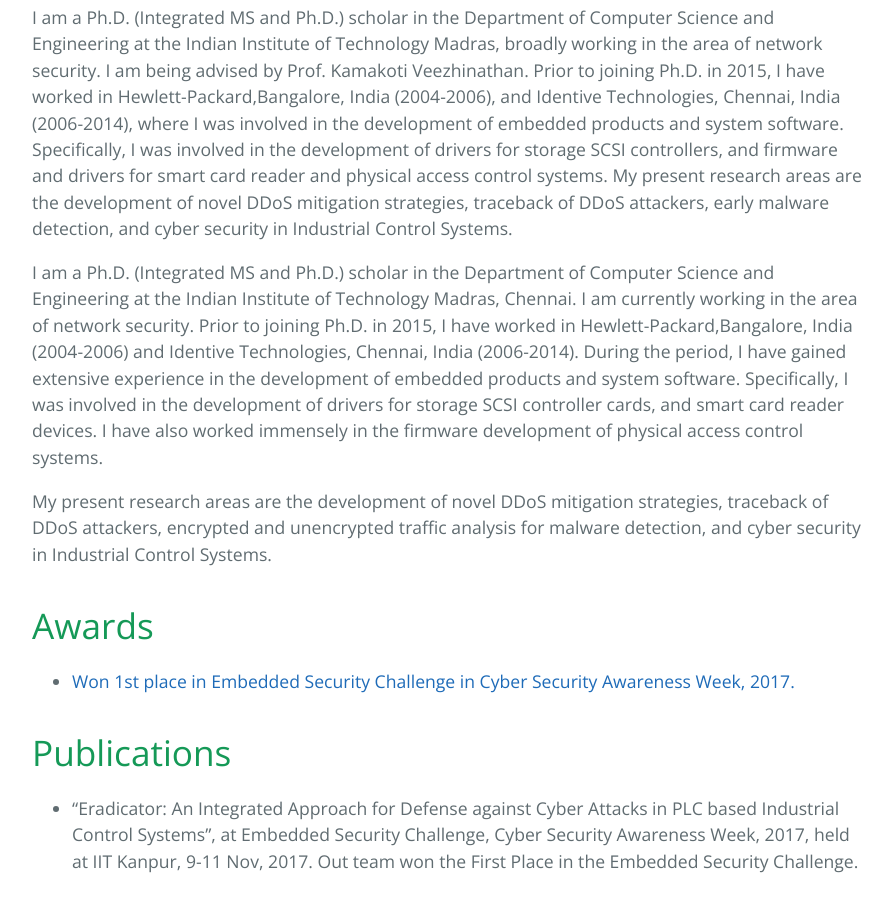
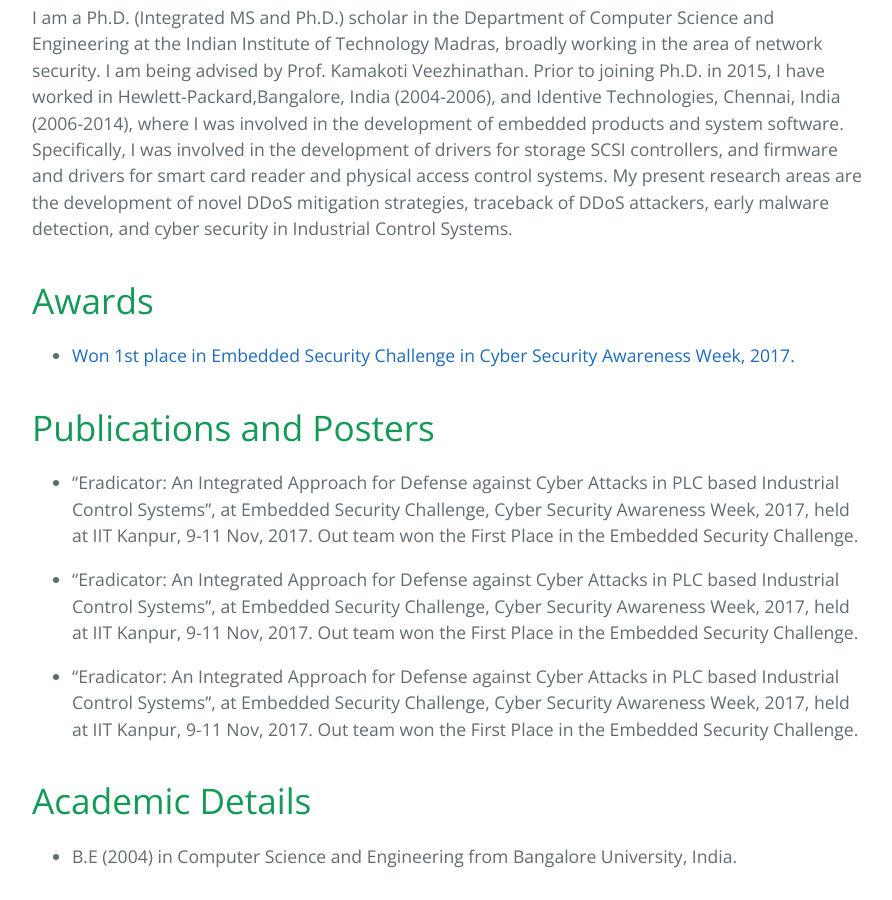
Before and after one commit to sareenakp/sareenakp_older_wedbite, a Jekyll site: the page built from index.md, in a window 1280 px wide and 900 px high, scrolled down 481 px. Shown: the whole window, without its empty margins (192-1084 px from the left). Built offline with Jekyll 4.4.1, drawn with Linux system fonts in a browser that asks for light colours; our own code applies the rules of GitHub Pages for plain Markdown files.

Commit message:
Update index.md

```diff
--- a/index.md
+++ b/index.md
@@ -3,16 +3,6 @@
 
 
 I am a Ph.D. (Integrated MS and Ph.D.) scholar in the Department of Computer Science and Engineering at the Indian Institute of Technology Madras, broadly working in the area of network security. I am being advised by Prof. Kamakoti Veezhinathan. Prior to joining Ph.D. in 2015, I have worked in Hewlett-Packard,Bangalore, India (2004-2006), and Identive Technologies, Chennai, India (2006-2014), where I was involved in the development of embedded products and system software. Specifically, I was involved in the development of drivers for storage SCSI controllers, and firmware and drivers for smart card reader and physical access control systems. My present research areas are the development of novel DDoS mitigation strategies, traceback of DDoS attackers, early malware detection, and cyber
-security in Industrial Control Systems.
-
-I am a Ph.D. (Integrated MS and Ph.D.) scholar in the Department of Computer Science and Engineering at the Indian Institute of Technology Madras, Chennai. I am currently working in
-the area of network security. Prior to joining Ph.D. in 2015, I have worked in Hewlett-Packard,Bangalore, India (2004-2006) and Identive Technologies, Chennai, India (2006-2014). During the
-period, I have gained extensive experience in the development of embedded products and system software. Specifically, I was involved in the development of drivers for storage SCSI controller
-cards, and smart card reader devices. I have also worked immensely in the firmware development of physical access control systems.
-
-
-
-My present research areas are the development of novel DDoS mitigation strategies, traceback of DDoS attackers, encrypted and unencrypted traffic analysis for malware detection, and cyber
 security in Industrial Control Systems.
 
 
@@ -21,7 +11,11 @@ security in Industrial Control Systems.
 * [Won 1st place in Embedded Security Challenge in Cyber Security Awareness Week, 2017.](https://csaw.engineering.nyu.edu/csaw17-winners#ESC)
 
 
-# Publications
+# Publications and Posters
+
+*   “Eradicator: An Integrated Approach for Defense against Cyber Attacks in PLC based Industrial Control Systems”, at Embedded Security Challenge, Cyber Security Awareness Week, 2017, held at IIT Kanpur, 9-11 Nov, 2017. Out team won the First Place in the Embedded Security Challenge.
+
+*   “Eradicator: An Integrated Approach for Defense against Cyber Attacks in PLC based Industrial Control Systems”, at Embedded Security Challenge, Cyber Security Awareness Week, 2017, held at IIT Kanpur, 9-11 Nov, 2017. Out team won the First Place in the Embedded Security Challenge.
 
 *   “Eradicator: An Integrated Approach for Defense against Cyber Attacks in PLC based Industrial Control Systems”, at Embedded Security Challenge, Cyber Security Awareness Week, 2017, held at IIT Kanpur, 9-11 Nov, 2017. Out team won the First Place in the Embedded Security Challenge.
 
```
